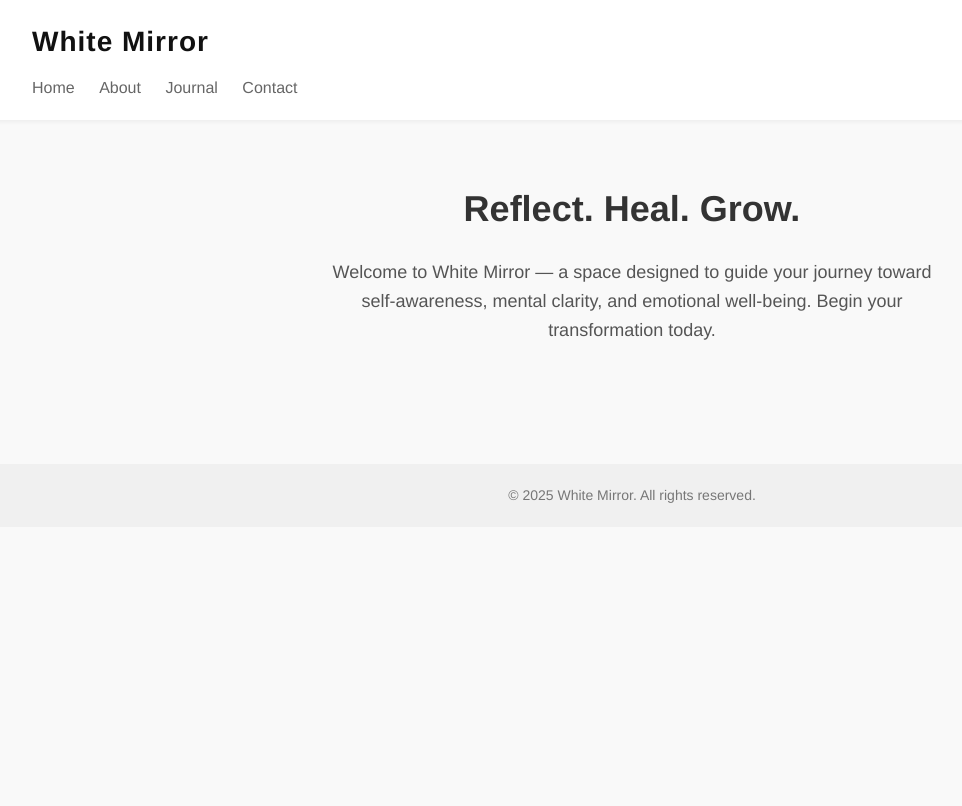
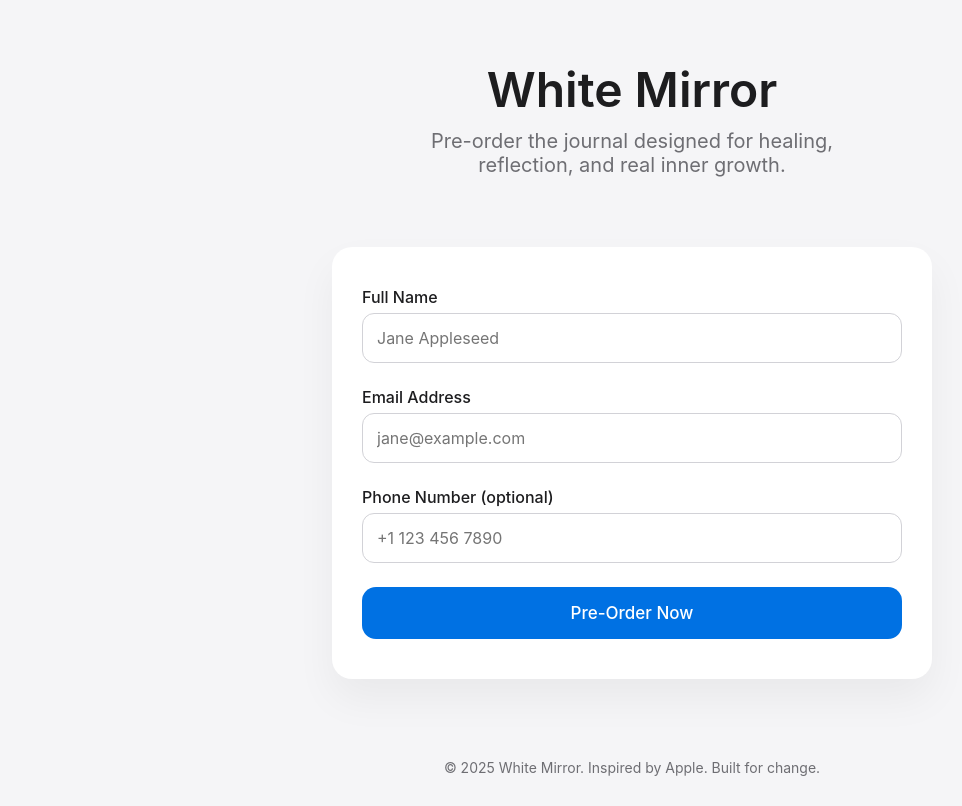
Before and after one commit to whitemirrorjournal/whitejournal-website, a plain HTML site: page index.html in a window 1280 px wide. Shown: the whole page, without its empty margins (8-970 px from the left). Drawn offline with Linux system fonts and the light colour scheme; a web font is replaced by a local one.

Commit message:
Update index.html

```diff
--- a/index.html
+++ b/index.html
@@ -3,96 +3,134 @@
 <head>
   <meta charset="UTF-8" />
   <meta name="viewport" content="width=device-width, initial-scale=1.0" />
-  <title>White Mirror</title>
+  <title>White Mirror – Pre-Order</title>
+  <link rel="preconnect" href="https://fonts.googleapis.com" />
+  <link rel="preconnect" href="https://fonts.gstatic.com" crossorigin />
+  <link href="https://fonts.googleapis.com/css2?family=SF+Pro+Display:wght@400;500;600&display=swap" rel="stylesheet" />
   <style>
+    :root {
+      --font: 'SF Pro Display', -apple-system, BlinkMacSystemFont, 'Segoe UI', Roboto, 'Helvetica Neue', sans-serif;
+      --bg: #f5f5f7;
+      --text: #1d1d1f;
+      --subtle: #6e6e73;
+      --accent: #0071e3;
+      --border: #d2d2d7;
+    }
+
     * {
       margin: 0;
       padding: 0;
       box-sizing: border-box;
-      font-family: 'Helvetica Neue', sans-serif;
+      font-family: var(--font);
     }
 
     body {
-      background-color: #f9f9f9;
-      color: #333;
-      line-height: 1.6;
+      background-color: var(--bg);
+      color: var(--text);
     }
 
     header {
-      background-color: #ffffff;
-      padding: 20px 40px;
-      box-shadow: 0 2px 4px rgba(0,0,0,0.05);
+      text-align: center;
+      padding: 60px 20px 20px;
     }
 
     header h1 {
-      font-size: 28px;
-      color: #111;
-      letter-spacing: 1px;
+      font-size: 48px;
+      font-weight: 600;
+      margin-bottom: 10px;
     }
 
-    nav {
-      margin-top: 10px;
+    header p {
+      font-size: 20px;
+      color: var(--subtle);
+      max-width: 500px;
+      margin: 0 auto;
     }
 
-    nav a {
-      margin-right: 20px;
-      text-decoration: none;
-      color: #666;
+    main {
+      max-width: 600px;
+      margin: 50px auto;
+      background: #fff;
+      border-radius: 20px;
+      box-shadow: 0 20px 40px rgba(0,0,0,0.05);
+      padding: 40px 30px;
+    }
+
+    form {
+      display: flex;
+      flex-direction: column;
+    }
+
+    label {
+      font-size: 16px;
+      margin-bottom: 6px;
       font-weight: 500;
     }
 
-    nav a:hover {
-      color: #000;
+    input {
+      padding: 14px;
+      margin-bottom: 24px;
+      border: 1px solid var(--border);
+      border-radius: 12px;
+      font-size: 16px;
+      background: #fff;
+      transition: border-color 0.2s ease;
     }
 
-    main {
-      padding: 60px 40px;
-      text-align: center;
+    input:focus {
+      border-color: var(--accent);
+      outline: none;
     }
 
-    main h2 {
-      font-size: 36px;
-      margin-bottom: 20px;
+    button {
+      background: var(--accent);
+      color: white;
+      padding: 16px;
+      font-size: 17px;
+      font-weight: 500;
+      border: none;
+      border-radius: 14px;
+      cursor: pointer;
+      transition: background 0.3s ease;
     }
 
-    main p {
-      max-width: 600px;
-      margin: 0 auto;
-      font-size: 18px;
-      color: #555;
+    button:hover {
+      background: #005bb5;
     }
 
     footer {
-      background-color: #f0f0f0;
       text-align: center;
-      padding: 20px;
-      margin-top: 60px;
       font-size: 14px;
-      color: #777;
+      color: var(--subtle);
+      margin: 80px 0 30px;
     }
   </style>
 </head>
 <body>
+
   <header>
     <h1>White Mirror</h1>
-    <nav>
-      <a href="#">Home</a>
-      <a href="#">About</a>
-      <a href="#">Journal</a>
-      <a href="#">Contact</a>
-    </nav>
+    <p>Pre-order the journal designed for healing, reflection, and real inner growth.</p>
   </header>
 
   <main>
-    <h2>Reflect. Heal. Grow.</h2>
-    <p>
-      Welcome to White Mirror — a space designed to guide your journey toward self-awareness,
-      mental clarity, and emotional well-being. Begin your transformation today.
-    </p>
+    <form>
+      <label for="name">Full Name</label>
+      <input type="text" id="name" name="name" placeholder="Jane Appleseed" required />
+
+      <label for="email">Email Address</label>
+      <input type="email" id="email" name="email" placeholder="jane@example.com" required />
+
+      <label for="phone">Phone Number (optional)</label>
+      <input type="tel" id="phone" name="phone" placeholder="+1 123 456 7890" />
+
+      <button type="submit">Pre-Order Now</button>
+    </form>
   </main>
 
   <footer>
-    &copy; 2025 White Mirror. All rights reserved.
+    &copy; 2025 White Mirror. Inspired by Apple. Built for change.
   </footer>
+
 </body>
 </html>
```
